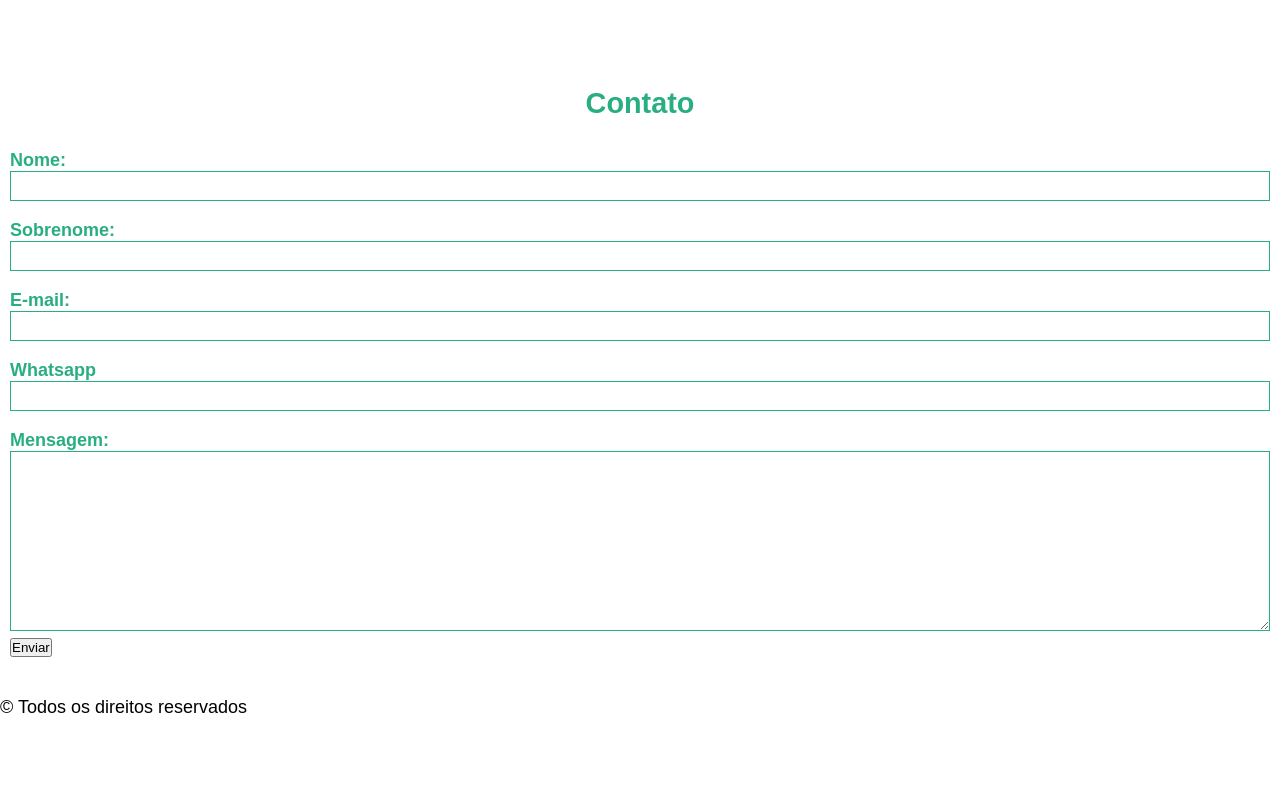
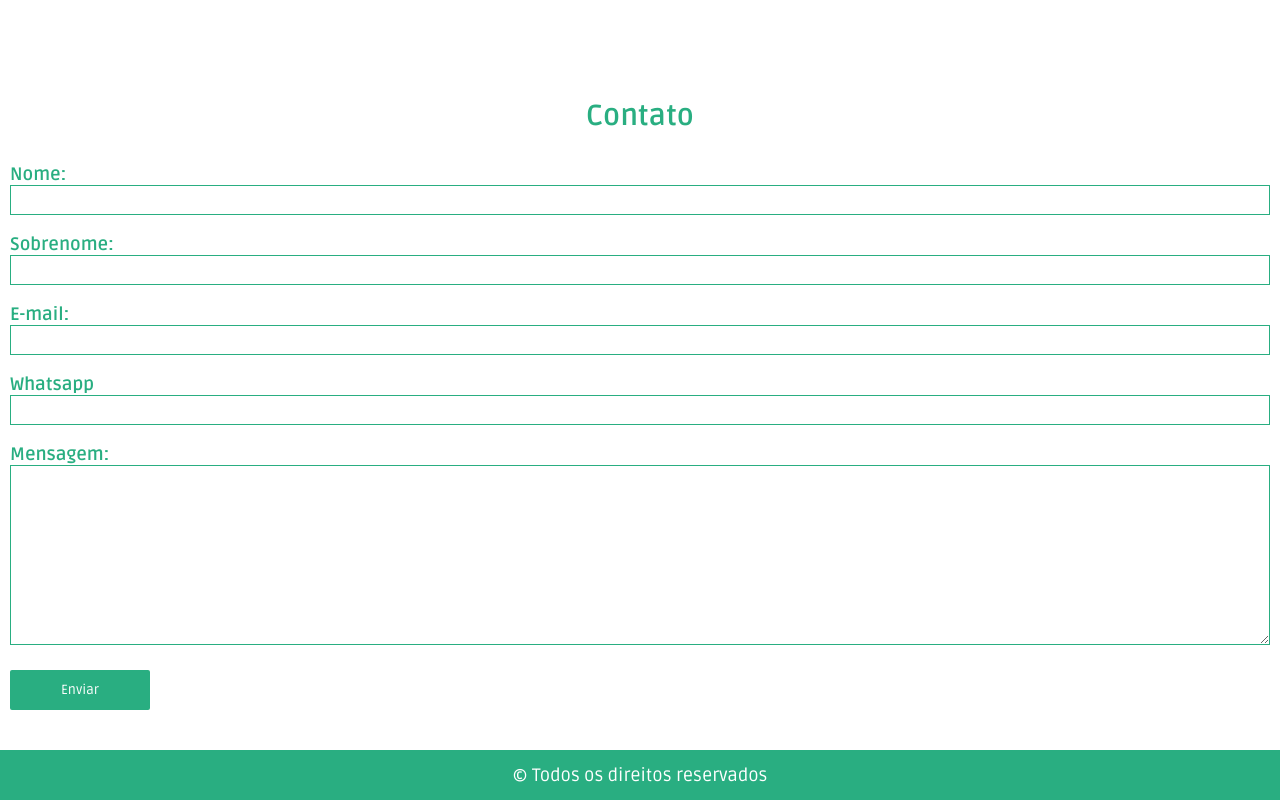
Before and after one commit to FernandoCassioDev/basic-portfolio, a website: page index.html in a window 1280 px wide. Shown: the part 3401-4201 px from the top of the page. Before the commit the page ends 4119 px from the top, so only its background shows below. Drawn offline with Linux system fonts and the light colour scheme.

Commit message:
base SCSS finished

```diff
--- a/index.html
+++ b/index.html
@@ -4,7 +4,16 @@
     <meta charset="UTF-8" />
     <meta name="viewport" content="width=device-width, initial-scale=1.0" />
     <title>Portfolio</title>
-    <link rel="stylesheet" href="./assets/css/style.css">
+    <link rel="stylesheet" href="./assets/css/style.css" />
+    <!--fonts-->
+    <link rel="preconnect" href="https://fonts.googleapis.com" />
+    <link rel="preconnect" href="https://fonts.gstatic.com" crossorigin />
+    <link
+      href="https://fonts.googleapis.com/css2?family=Ruda:wght@400..900&display=swap"
+      rel="stylesheet"
+    />
+    <!--awesome-->
+    <link rel="stylesheet" href="https://stackpath.bootstrapcdn.com/font-awesome/4.7.0/css/font-awesome.min.css">
   </head>
   <body>
     <div class="webview">
@@ -242,21 +251,30 @@
 
                 <div class="controls">
                   <label for="whatsapp">Whatsapp</label>
-                  <input type="whatsapp" name="whatsapp" id="whatsapp" required />
+                  <input
+                    type="whatsapp"
+                    name="whatsapp"
+                    id="whatsapp"
+                    required
+                  />
                 </div>
               </div>
 
               <div class="form-group">
                 <div class="controls">
                   <label for="message">Mensagem:</label>
-                  <textarea name="message" id="message" cols="30" rows="10"></textarea>
+                  <textarea
+                    name="message"
+                    id="message"
+                    cols="30"
+                    rows="10"
+                  ></textarea>
                 </div>
               </div>
 
               <div class="form-group m-auto">
                 <button class="btn-form-send">Enviar</button>
               </div>
-
             </form>
           </div>
         </div>
@@ -265,7 +283,6 @@
       <footer>
         <span>&copy; Todos os direitos reservados</span>
       </footer>
-
     </div>
   </body>
 </html>
--- a/style.scss
+++ b/style.scss
@@ -429,9 +429,46 @@ html, body {
                                 }
                             }
                         }
+
+                        .btn-form-send{
+                            @include config.font-paragraph;
+                            margin-top: 20px;
+                            width: 140px;
+                            height: 40px;
+                            border: none;
+                            background-color: config.$color-green;
+                            color: config.$color-white;
+                            border-radius: 2px;
+
+                            &:hover{
+                                background-color: config.$color-green;
+                            }
+
+                            &:active{
+                                background-color: config.$color-green;
+                            }
+                        }
                     }
                 }
             }
         }
     }
 }
+
+.webview{
+
+    footer{
+        display: flex;
+        flex-direction: row;
+        justify-content: center;
+        align-items: center;
+        width: 100%;
+        height: 50px;
+        background-color: config.$color-green;
+
+        span{
+            @include config.font-paragraph;
+            color: config.$color-white;
+        }
+    }
+}
```
Also changed, not shown: assets/css/style.css, 1 other file.
